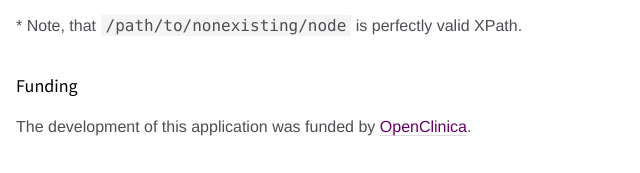
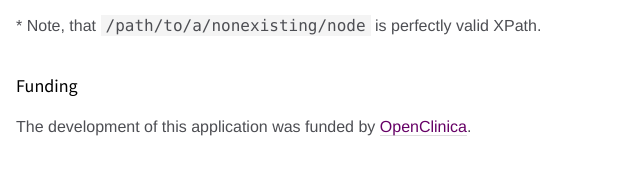
Before and after one commit to enketo/enketo-validate, a website: page docs/index.html in a window 1280 px wide. Shown: the part 2907-3080 px from the top of the page, 274-914 px from the left. Drawn offline with Linux system fonts and the light colour scheme.

Commit message:
changed: version

```diff
--- a/docs/index.html
+++ b/docs/index.html
@@ -131,7 +131,7 @@ const result = validator.validate( xformStr, options );
 <li>It checks for nested repeats.</li>
 <li>It checks for form controls that have a calculation but are not set as readonly.</li>
 </ul>
-<p>* Note, that <code>/path/to/nonexisting/node</code> is perfectly valid XPath.</p>
+<p>* Note, that <code>/path/to/a/nonexisting/node</code> is perfectly valid XPath.</p>
 <h2 id="funding">Funding</h2>
 <p>The development of this application was funded by <a href="https://openclinica.com">OpenClinica</a>.</p>
 <h2 id="license">License</h2>
```
Also changed, not shown: docs/xform.js.html (+2 -2 lines), CHANGELOG.md.
